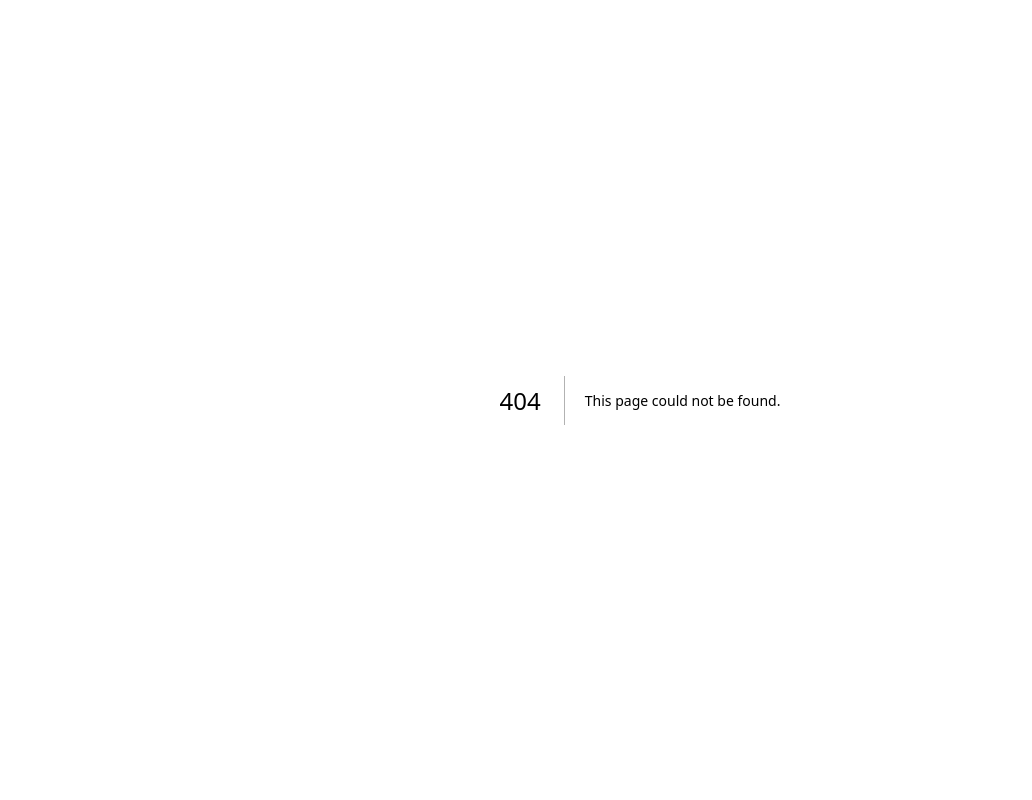
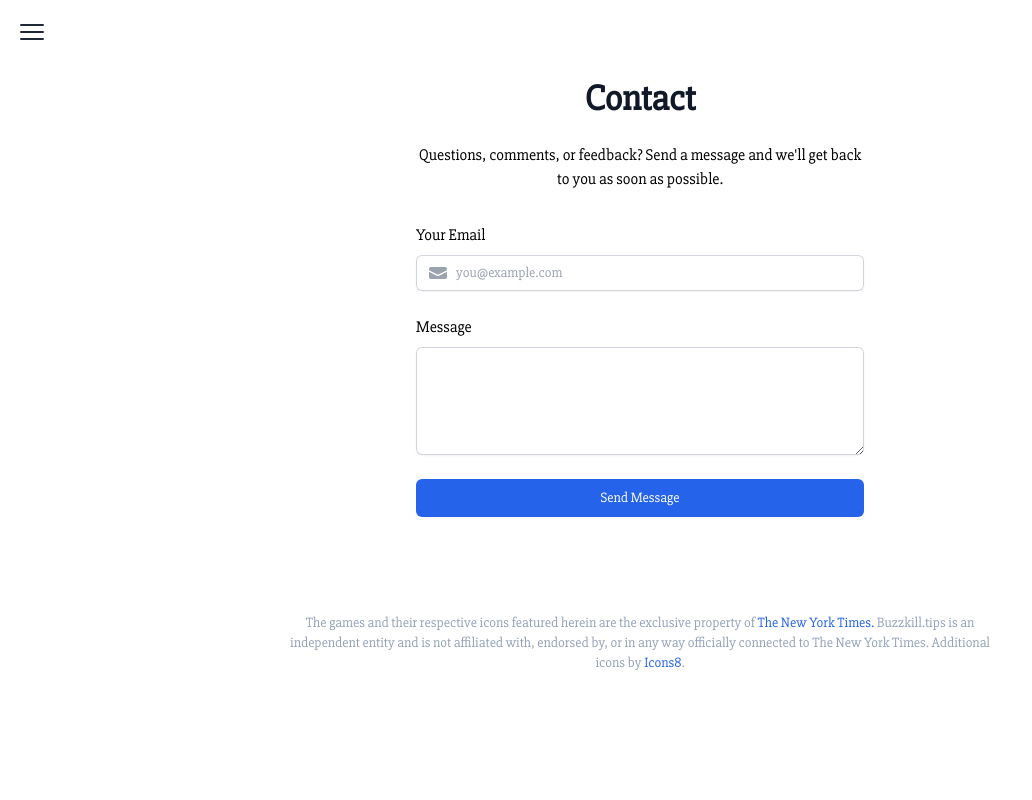
Before and after one commit to brpowell/buzzkill-website, a Next.js app: page /contact in a window 1280 px wide. Before the commit this address had no page. Shown: the top 800 px of the page, without its empty margins (0-1032 px from the left). Built offline with nearby package versions, Linux system fonts and the light colour scheme.

Commit message:
contact page

```diff
--- /dev/null
+++ b/app/components/sidebar-link.tsx
@@ -0,0 +1,28 @@
+import Link from "next/link";
+
+export interface SidebarLinkProps {
+  children?: React.ReactNode;
+  href: string;
+  tabIndex?: number;
+  className?: string;
+  onClick?: () => void;
+}
+
+export default function SidebarLink({
+  children,
+  href,
+  tabIndex,
+  className,
+  onClick,
+}: SidebarLinkProps) {
+  return (
+    <Link
+      href={href}
+      tabIndex={tabIndex}
+      onClick={onClick}
+      className={`flex flex-row hover:bg-gray-700 p-4 items-center gap-3 ${className}`}
+    >
+      {children}
+    </Link>
+  );
+}
--- a/app/components/sidebar.tsx
+++ b/app/components/sidebar.tsx
@@ -1,10 +1,11 @@
 "use client";
 
 import { useEffect, useRef, useState } from "react";
-import { Bars3Icon } from "@heroicons/react/24/outline";
+import { Bars3Icon, EnvelopeIcon } from "@heroicons/react/24/outline";
 import Link from "next/link";
 import Image from "next/image";
 import { games } from "@/lib/games";
+import SidebarLink from "./sidebar-link";
 
 export default function Sidebar() {
   const [isOpen, setIsOpen] = useState(false);
@@ -75,6 +76,7 @@ export default function Sidebar() {
             href="/"
             className="block pr-4 py-4 pl-2 text-2xl"
             tabIndex={isOpen ? 0 : -1}
+            onClick={() => setIsOpen(false)}
           >
             Buzzkill.tips
           </Link>
@@ -82,11 +84,10 @@ export default function Sidebar() {
           {/* Links or content goes here */}
           {games.map((game) => {
             return (
-              <Link
+              <SidebarLink
                 key={game.path}
                 href={game.path}
                 tabIndex={isOpen ? 0 : -1}
-                className="flex flex-row hover:bg-gray-700 p-4 items-center gap-3"
                 onClick={() => setIsOpen(false)}
               >
                 <Image
@@ -97,9 +98,14 @@ export default function Sidebar() {
                   height={28}
                 />
                 <div className="block text-white">{game.name}</div>
-              </Link>
+              </SidebarLink>
             );
           })}
+          <hr className="border-gray-700 mt-8 mb-3" />
+          <SidebarLink href="/contact" onClick={() => setIsOpen(false)}>
+            <EnvelopeIcon className="h-6 w-6 text-white" />
+            Contact
+          </SidebarLink>
         </nav>
       </div>
     </div>
--- /dev/null
+++ b/app/contact/page.tsx
@@ -0,0 +1,64 @@
+import { EnvelopeIcon } from "@heroicons/react/20/solid";
+import { Metadata } from "next";
+
+export const metadata: Metadata = {
+  title: "Contact",
+  description: "Contact us for questions, comments or feedback.",
+};
+
+export default function ContactPage() {
+  return (
+    <div className="flex flex-col items-center">
+      <div className="w-full max-w-md">
+        <h1 className="text-4xl font-semibold text-gray-900 text-center my-6">
+          Contact
+        </h1>
+        <p className="text-center">
+          {
+            "Questions, comments, or feedback? Send a message and we'll get back to you as soon as possible."
+          }
+        </p>
+        <form className="mt-8 space-y-6" action="#" method="POST">
+          <div>
+            <label htmlFor="email">Your Email</label>
+            <div className="relative mt-2 rounded-md shadow-sm">
+              <div className="pointer-events-none absolute inset-y-0 left-0 flex items-center pl-3">
+                <EnvelopeIcon
+                  className="h-5 w-5 text-gray-400"
+                  aria-hidden="true"
+                />
+              </div>
+              <input
+                type="email"
+                name="email"
+                id="email"
+                className="block w-full rounded-md border-0 py-1.5 pl-10 text-gray-900 ring-1 ring-inset ring-gray-300 placeholder:text-gray-400 focus:ring-2 focus:ring-inset focus:ring-indigo-600 sm:text-sm sm:leading-6"
+                placeholder="you@example.com"
+              />
+            </div>
+          </div>
+          <div>
+            <label htmlFor="message">Message</label>
+            <div className="mt-2">
+              <textarea
+                rows={4}
+                name="message"
+                id="message"
+                className="block w-full rounded-md border-0 py-1.5 text-gray-900 shadow-sm ring-1 ring-inset ring-gray-300 placeholder:text-gray-400 focus:ring-2 focus:ring-inset focus:ring-indigo-600 sm:text-sm sm:leading-6"
+                defaultValue={""}
+              />
+            </div>
+          </div>
+          <div>
+            <button
+              type="submit"
+              className="group relative w-full flex justify-center py-2 px-4 border border-transparent text-sm font-medium rounded-md text-white bg-blue-600 hover:bg-blue-700 focus:outline-none focus:ring-2 focus:ring-offset-2 focus:ring-indigo-500"
+            >
+              Send Message
+            </button>
+          </div>
+        </form>
+      </div>
+    </div>
+  );
+}
--- a/app/layout.tsx
+++ b/app/layout.tsx
@@ -4,6 +4,7 @@ import { Analytics } from "@vercel/analytics/react";
 import { SpeedInsights } from "@vercel/speed-insights/next";
 import "./globals.css";
 import Disclaimer from "./components/disclaimer";
+import Sidebar from "./components/sidebar";
 
 const slabo = Slabo_27px({ weight: "400", subsets: ["latin"] });
 
@@ -20,7 +21,10 @@ export default function RootLayout({
   return (
     <html lang="en">
       <body className={slabo.className}>
-        <div className="flex justify-between flex-col">{children}</div>
+        <div className="flex justify-between flex-col">
+          <Sidebar />
+          {children}
+        </div>
         <Disclaimer />
       </body>
       <Analytics />
--- a/app/nyt/layout.tsx
+++ b/app/nyt/layout.tsx
@@ -7,7 +7,6 @@ interface LayoutProps {
 export default function Layout({ children }: LayoutProps) {
   return (
     <div>
-      <Sidebar />
       <div className="flex flex-col items-center min-w-72 px-12 mt-4">
         {children}
       </div>
```
